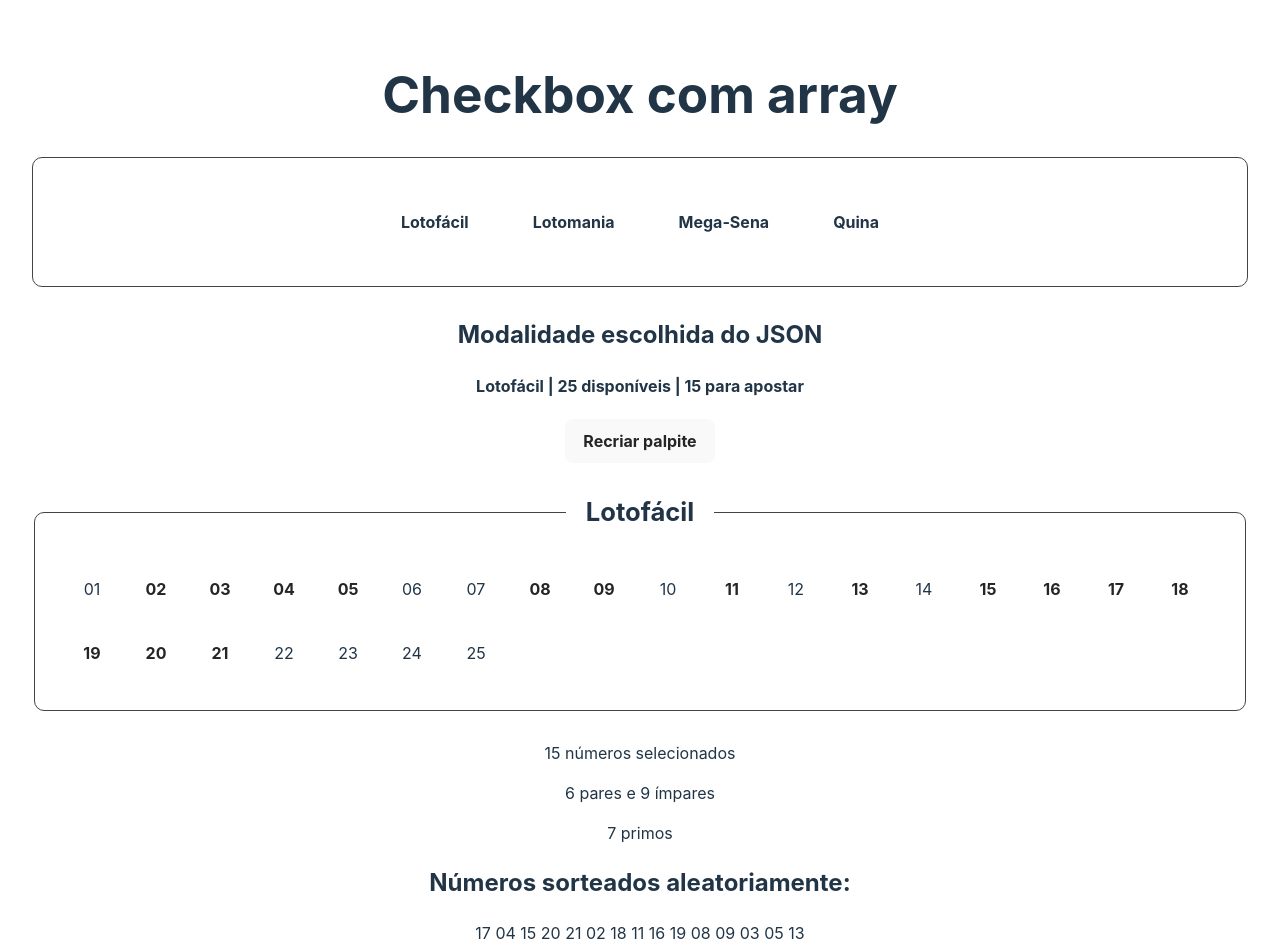
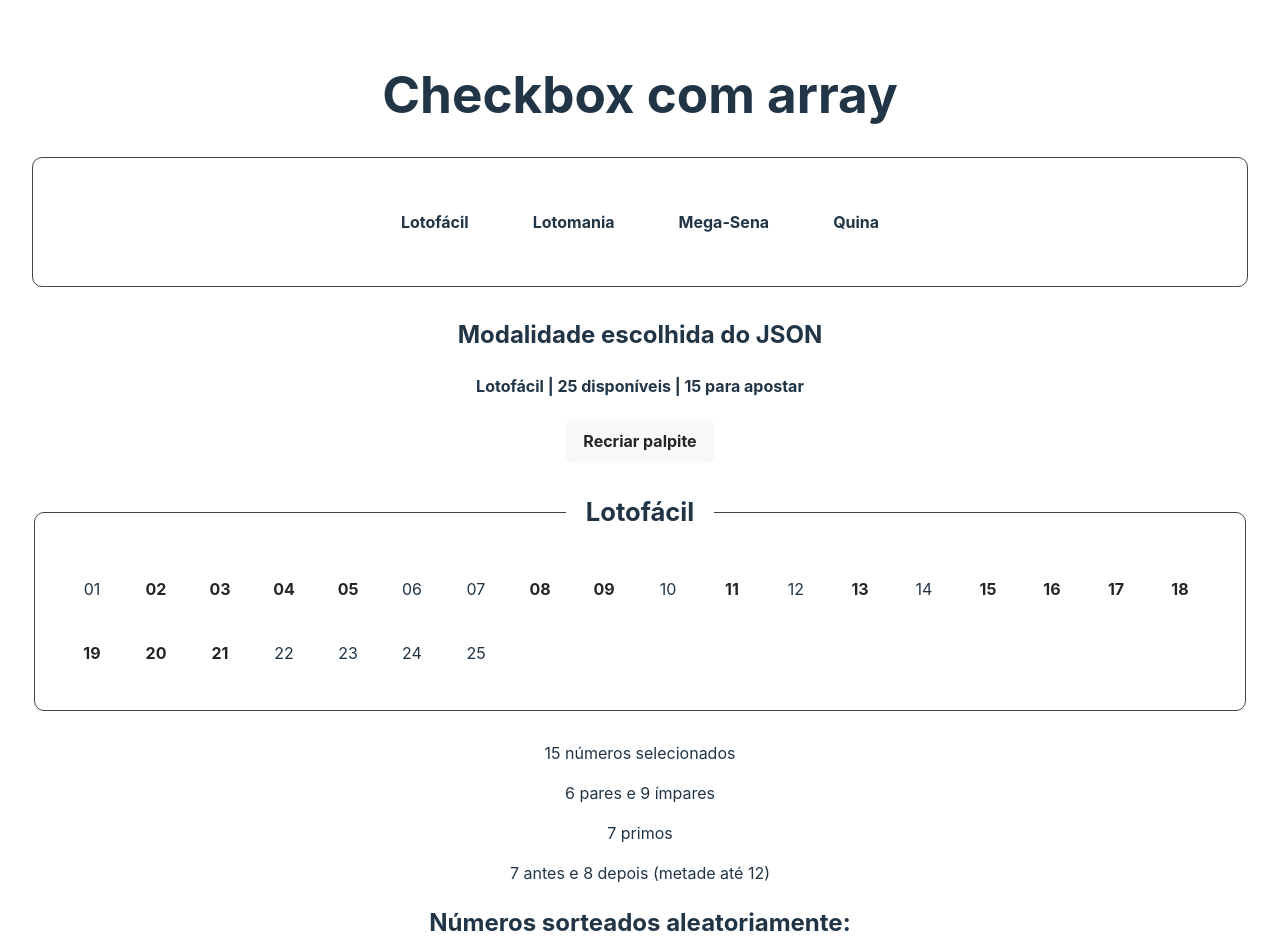
Before and after one commit to philipeoliveira/palpite-feito, a React (Vite) app: page / in a window 1280 px wide. Shown: the top 952 px of the page. Built offline with nearby package versions, Linux system fonts and the light colour scheme.

Commit message:
Create countHalfBet function

```diff
--- a/src/components/Bet.tsx
+++ b/src/components/Bet.tsx
@@ -8,6 +8,7 @@ import sortNumbersAscending from '../utils/sortNumbersAscending';
 import { getSingularOrPluralWord } from '../utils/getSingularOrPluralWord';
 import { countEvenAndOdd } from '../utils/countEvenAndOdd';
 import { countPrimeNumbers } from '../utils/countPrimeNumbers';
+import { countHalfBet } from '../utils/countHalfBet';
 
 export function Bet() {
    const { selectedModality } = useContext(ModalityContext);
@@ -79,6 +80,7 @@ export function Bet() {
             </p>
             <p>{countEvenAndOdd(selectedNumbers)}</p>
             <p>{countPrimeNumbers(selectedNumbers)}</p>
+            <p>{countHalfBet(totalNumbersAvailable, selectedNumbers)}</p>
          </div>
 
          <h2>Números sorteados aleatoriamente:</h2>
--- /dev/null
+++ b/src/utils/countHalfBet.ts
@@ -0,0 +1,21 @@
+// Avaliar o uso para Lotomania
+export function countHalfBet(
+   totalNumbersAvailable: string,
+   selectedNumbers: string[]
+): string {
+   let countBeforeHalf = 0;
+   let countAfterHalf = 0;
+   const halfNumbersAvailable = Math.floor(parseInt(totalNumbersAvailable) / 2);
+
+   selectedNumbers.map((selectedNumber) => {
+      if (+selectedNumber <= halfNumbersAvailable) {
+         countBeforeHalf++;
+      } else {
+         countAfterHalf++;
+      }
+   });
+
+   return `
+      ${countBeforeHalf} antes e ${countAfterHalf} depois (metade até ${halfNumbersAvailable})
+   `;
+}
```
